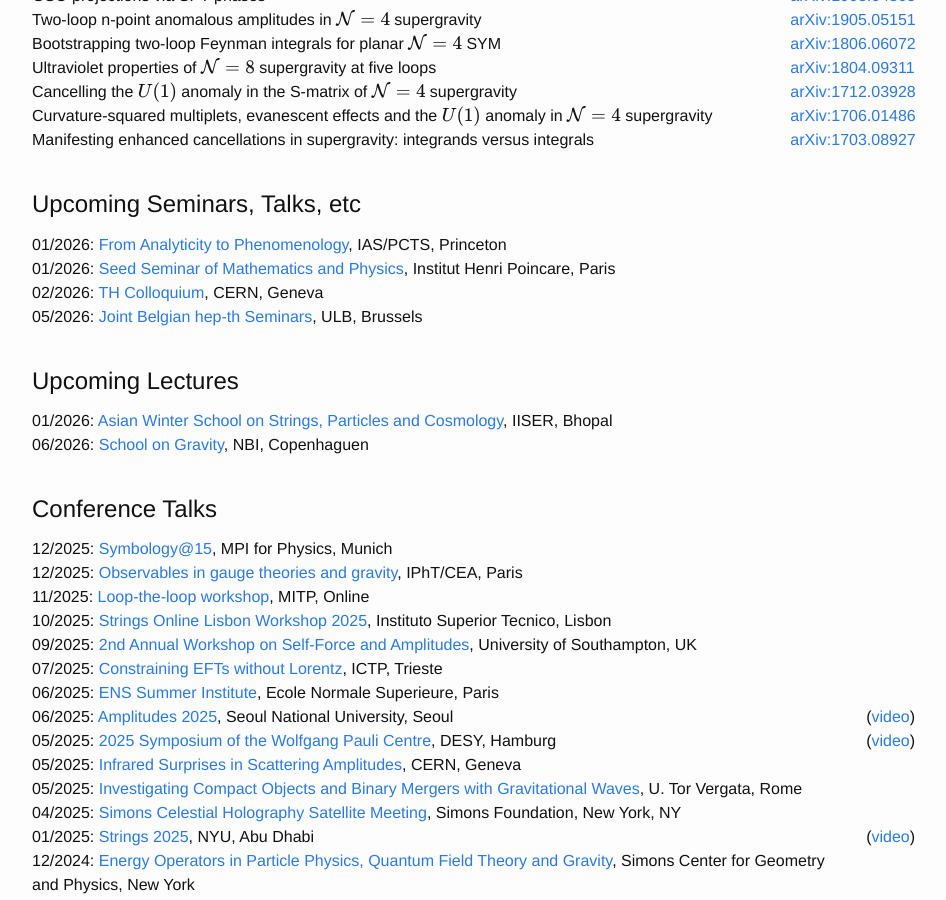
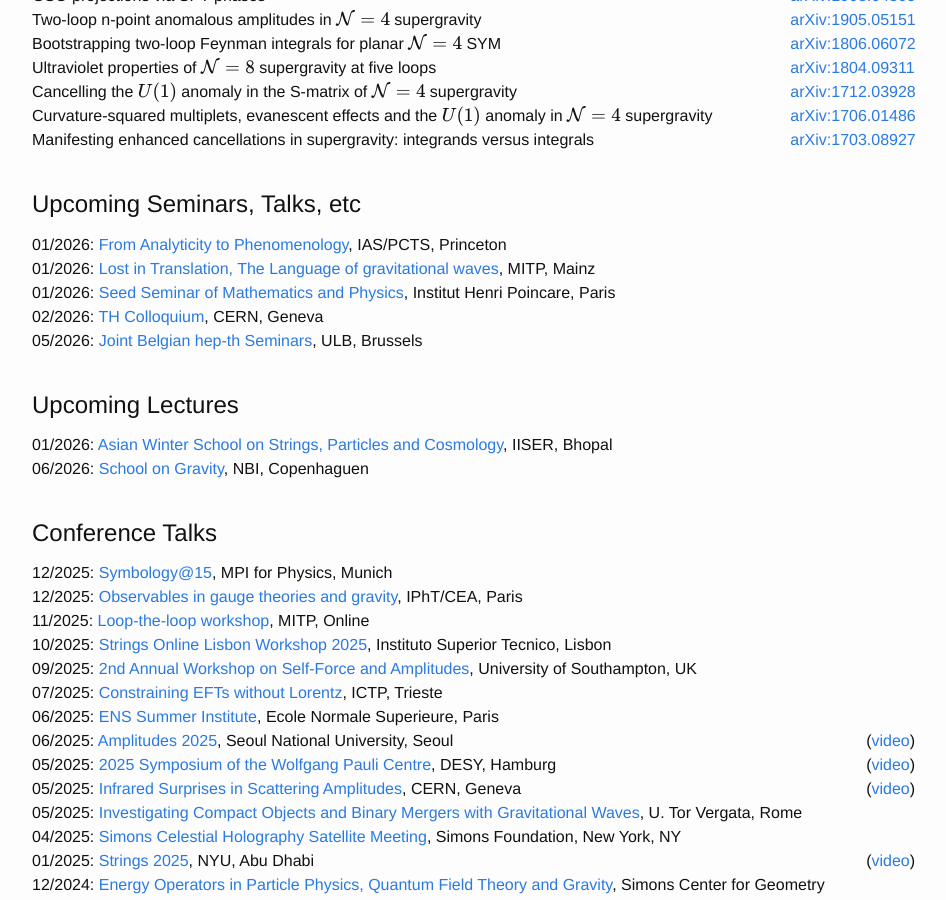
Before and after one commit to julioparra/julioparra.github.io, a Jekyll site: the page built from index.md, in a window 1280 px wide and 900 px high, scrolled down 1410 px. Shown: the whole window, without its empty margins (168-1114 px from the left). Built offline with Jekyll 4.4.1, drawn with Linux system fonts in a browser that asks for light colours; nearby versions of some CDN libraries.

Commit message:
Updated talks

```diff
--- a/_data/talks.yml
+++ b/_data/talks.yml
@@ -31,6 +31,14 @@
   video:
 
 - date: 2026-01-19
+  name: Lost in Translation, The Language of gravitational waves
+  type: workshop
+  link: https://indico.mitp.uni-mainz.de/event/464/page/934-speaker-list
+  institution: MITP
+  location: Mainz
+  video:
+
+- date: 2026-01-17
   name: Asian Winter School on Strings, Particles and Cosmology
   type: lectures
   link: https://aws2025.com/
@@ -198,7 +206,7 @@
   link: https://indico.cern.ch/event/1461182/timetable/#20250512.detailed
   institution: CERN
   location: Geneva
-  video:
+  video: https://cds.cern.ch/record/2932102
 
 - date: 2025-05-09
   name: Investigating Compact Objects and Binary Mergers with Gravitational Waves
```
